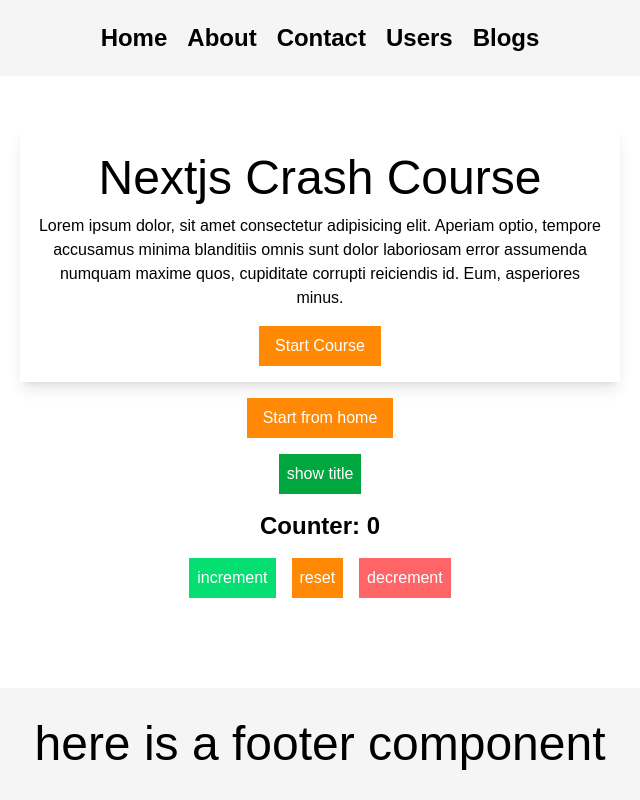
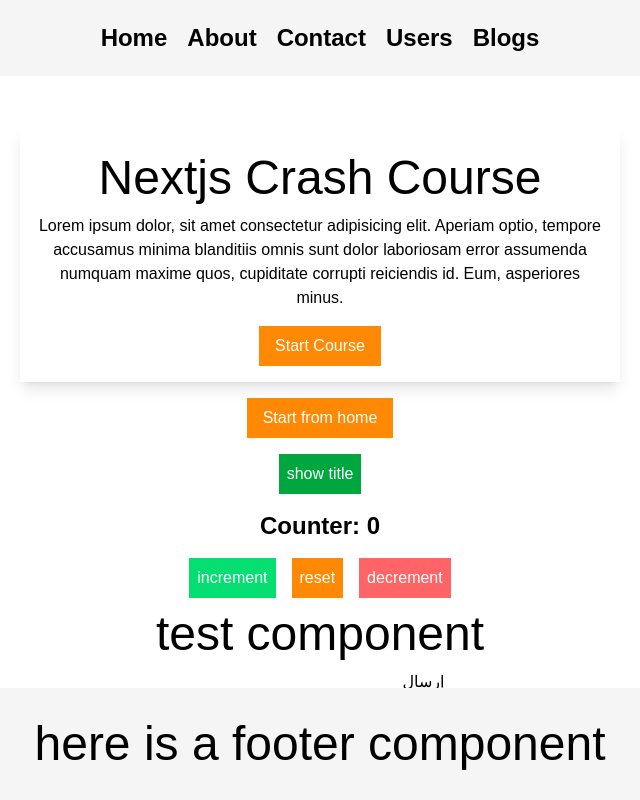
Before and after one commit to Nextjs-bootcamp-2025/ali-osman, a Next.js app: page / in a window 1280 px wide. Shown: the whole page, without its empty margins (320-960 px from the left). Built offline with nearby package versions, Linux system fonts and the light colour scheme.

Commit message:
create api tests

```diff
--- /dev/null
+++ b/app/api/users/route.js
@@ -0,0 +1,15 @@
+export async function GET() {
+  const users = [
+    { id: 1, name: 'Ali' },
+    { id: 2, name: 'Sara' },
+  ];
+  console.log(users);
+  return Response.json(users);
+}
+
+export async function POST(request) {
+  const data = await request.json();
+  console.log('%c[] -> data : ', 'color: #b4876b', data);
+
+  return Response.json({ message: `تم استقبال المستخدم: ${data.name}` });
+}
--- /dev/null
+++ b/app/components/Test.js
@@ -0,0 +1,23 @@
+'use client';
+import { useState } from 'react';
+
+export default function AddUser() {
+  const [name, setName] = useState('');
+
+  const handleSubmit = async (e) => {
+    e.preventDefault();
+    await fetch('/api/users', {
+      method: 'POST',
+      headers: { 'Content-Type': 'application/json' },
+      body: JSON.stringify({ name }),
+    });
+    alert('تم إرسال المستخدم');
+  };
+
+  return (
+    <form onSubmit={handleSubmit}>
+      <input value={name} onChange={(e) => setName(e.target.value)} />
+      <button>إرسال</button>
+    </form>
+  );
+}
--- a/app/page.js
+++ b/app/page.js
@@ -5,6 +5,7 @@ import Image from 'next/image';
 import Button from './components/Button';
 import CourseContent from './components/CourseContent';
 import Counter from './components/Counter';
+import Test from './components/Test';
 
 export default function Home() {
   const [shouldShowTitle, setShouldShowTitle] = useState(false);
@@ -34,6 +35,8 @@ export default function Home() {
       </button>
 
       <Counter />
+      <h1>test component</h1>
+      <Test />
     </main>
   );
 }
```
